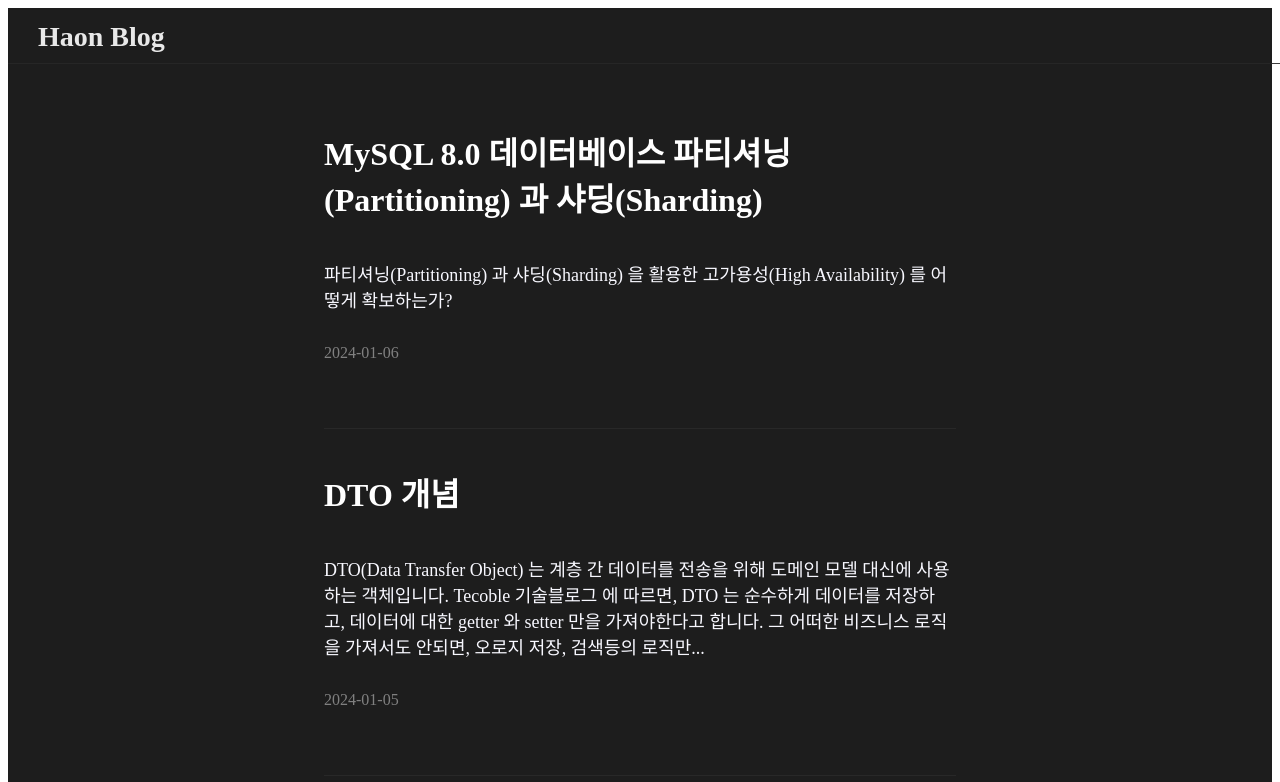
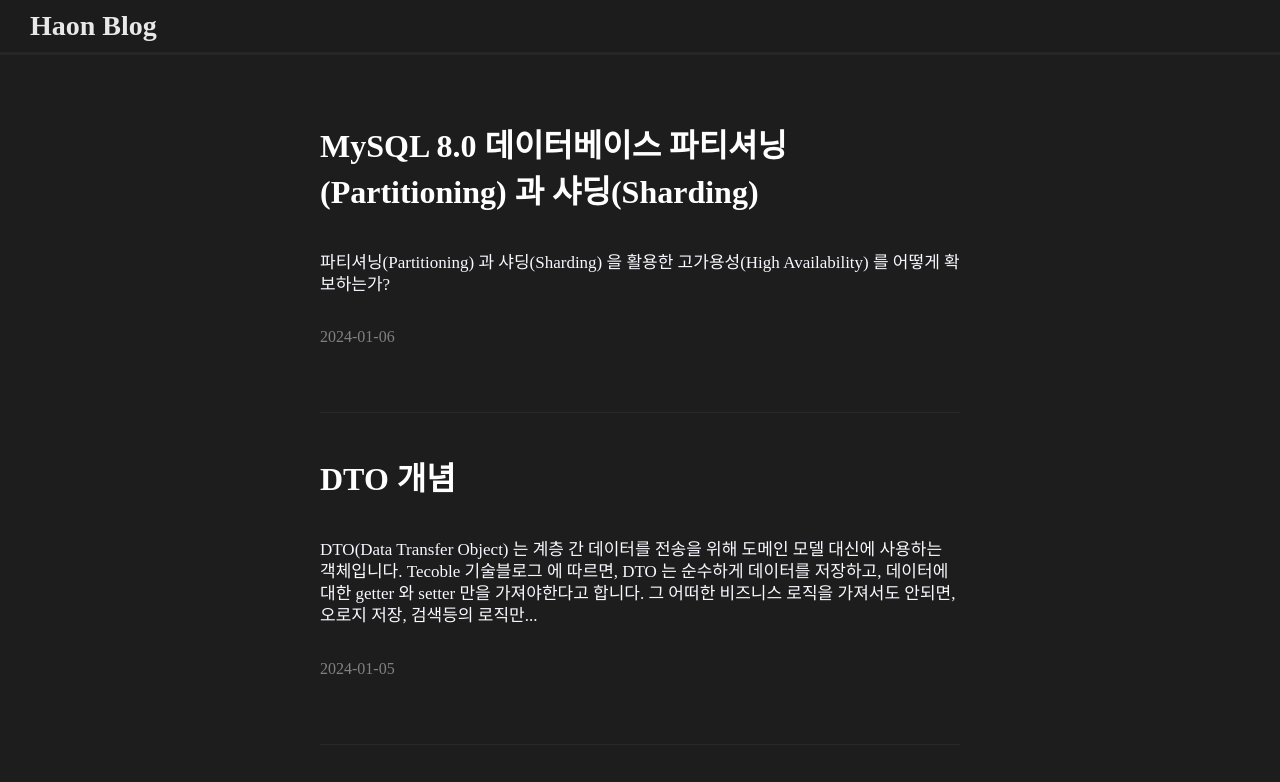
Before and after one commit to msung99/Gatsby-Starter-Haon, a Gatsby site: page / in a window 1280 px wide. Shown: the top 782 px of the page. Built offline with nearby package versions, Linux system fonts and the light colour scheme; Gatsby itself is replaced by a stand-in of ours.

Commit message:
feat: html, body 태그 width, height 100% 설정 및 기타 UI 수정

```diff
--- a/gatsby-browser.js
+++ b/gatsby-browser.js
@@ -6,3 +6,4 @@
 
 // You can delete this file if you're not using it
 import 'prismjs/themes/prism-tomorrow.css';
+import './src/styles/gatsby-global.css';
--- a/src/components/layout/page-navigator/index.jsx
+++ b/src/components/layout/page-navigator/index.jsx
@@ -20,10 +20,10 @@ const PageNavigatorStyle = styled.header`
   width: 100%;
   font-size: 2rem;
   font-weight: bold;
-  margin-top: 0.8rem;
+  border-bottom: 3px solid #282828;
+  background-color: #1d1d1d;
+  padding-top: 10px;
   padding-bottom: 10px;
-  border-bottom: 1px solid #282828;
-  background-color: 282828;
   opacity: 0.9;
 `
 //   border-bottom: 1px solid gray;
--- a/src/components/postlist/index.jsx
+++ b/src/components/postlist/index.jsx
@@ -48,8 +48,9 @@ const PostTitle = styled.h1`
 
 const Excerpt = styled.p`
   margin-bottom: 32px;
-  font-size: 18px;
+  font-size: 17px;
   color: #f8f8ff;
+  line-height: 130%;
 `
 
 const PostDate = styled.p`
--- a/src/contents/posts/series1/post1.md
+++ b/src/contents/posts/series1/post1.md
@@ -1,8 +1,12 @@
 ---
 title: 레거시 DAO 를 리팩토링하며 JDBC 라이브러리 구현하기
 description: JDBC 라이브러리 구현하기 를 진행해보면서, 학습한 내용을 정리했다.과거 HTTP 웹 서버가 가지고 있었던 문제는 사용자가 입력한 데이터가 서버를 재시작하면 사라진다는 점이다. 따라서 DB 서버를 도입해야 하는것은 당연시 되었다. 자바 진영에서 JDBC 표준 인터페이...
-
 date: "2024-01-01"
+tags:
+  - Dao
+  - Legacy
+  - JDBC
+  - Tag Example
 ---
 
 > [JDBC 라이브러리 구현하기]() 를 진행해보면서, 학습한 내용을 정리했다.
--- a/src/css/gatsby-global.css
+++ /dev/null
@@ -1,4 +0,0 @@
-#___gatsby,
-#gatsby-focus-wrapper {
-  height: 100%;
-}
--- /dev/null
+++ b/src/styles/gatsby-global.css
@@ -0,0 +1,8 @@
+html,
+body {
+    width: 100%;
+    height: 100%;
+    margin: 0;
+    padding: 0;
+    overflow-x: hidden;
+}
--- a/src/templates/Post.jsx
+++ b/src/templates/Post.jsx
@@ -46,6 +46,7 @@ export const pageQuery = graphql`
       frontmatter {
         title
         date(formatString: "MMMM DD, YYYY")
+        tags
       }
     }
     previous: markdownRemark(id: { eq: $previousPostId }) {
```
